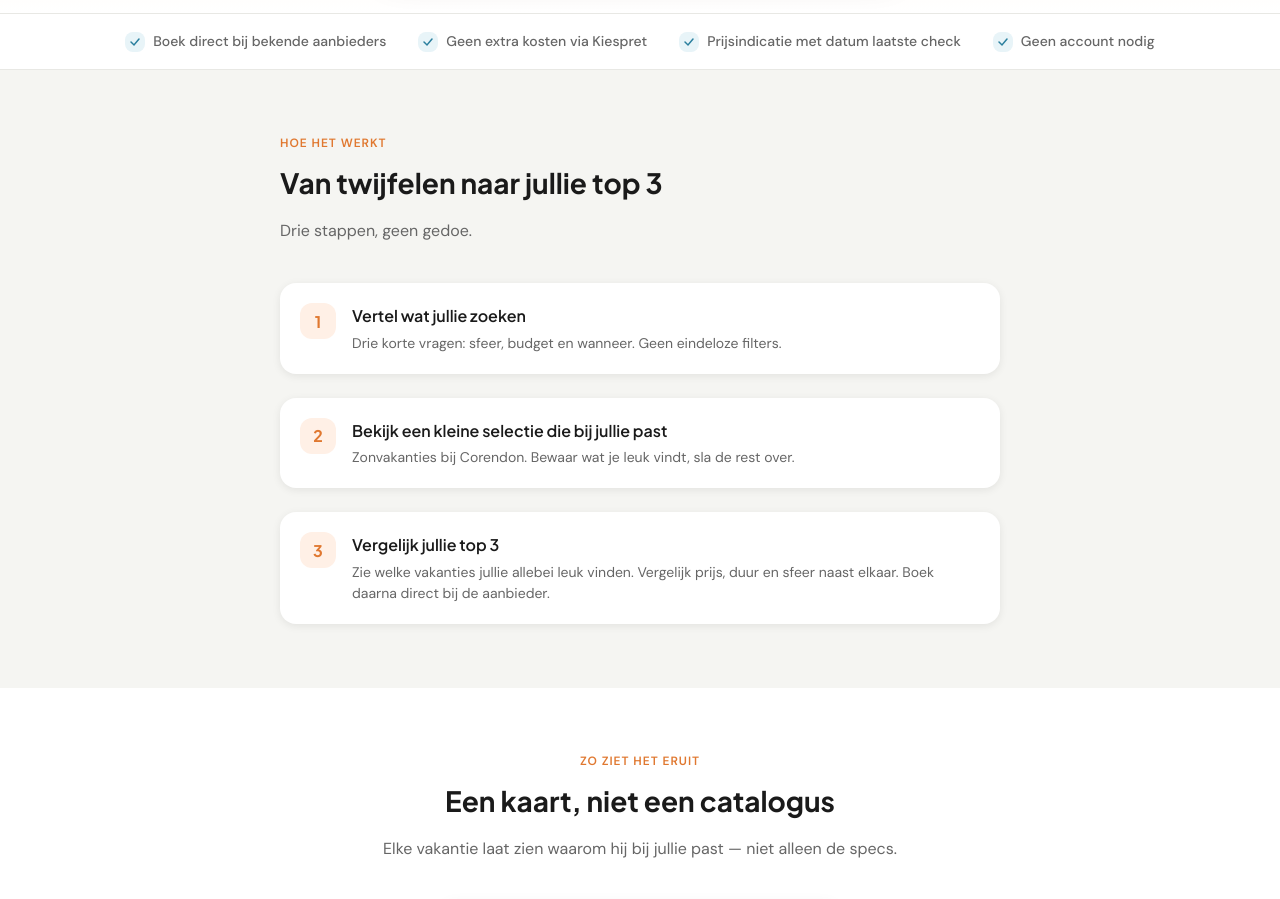
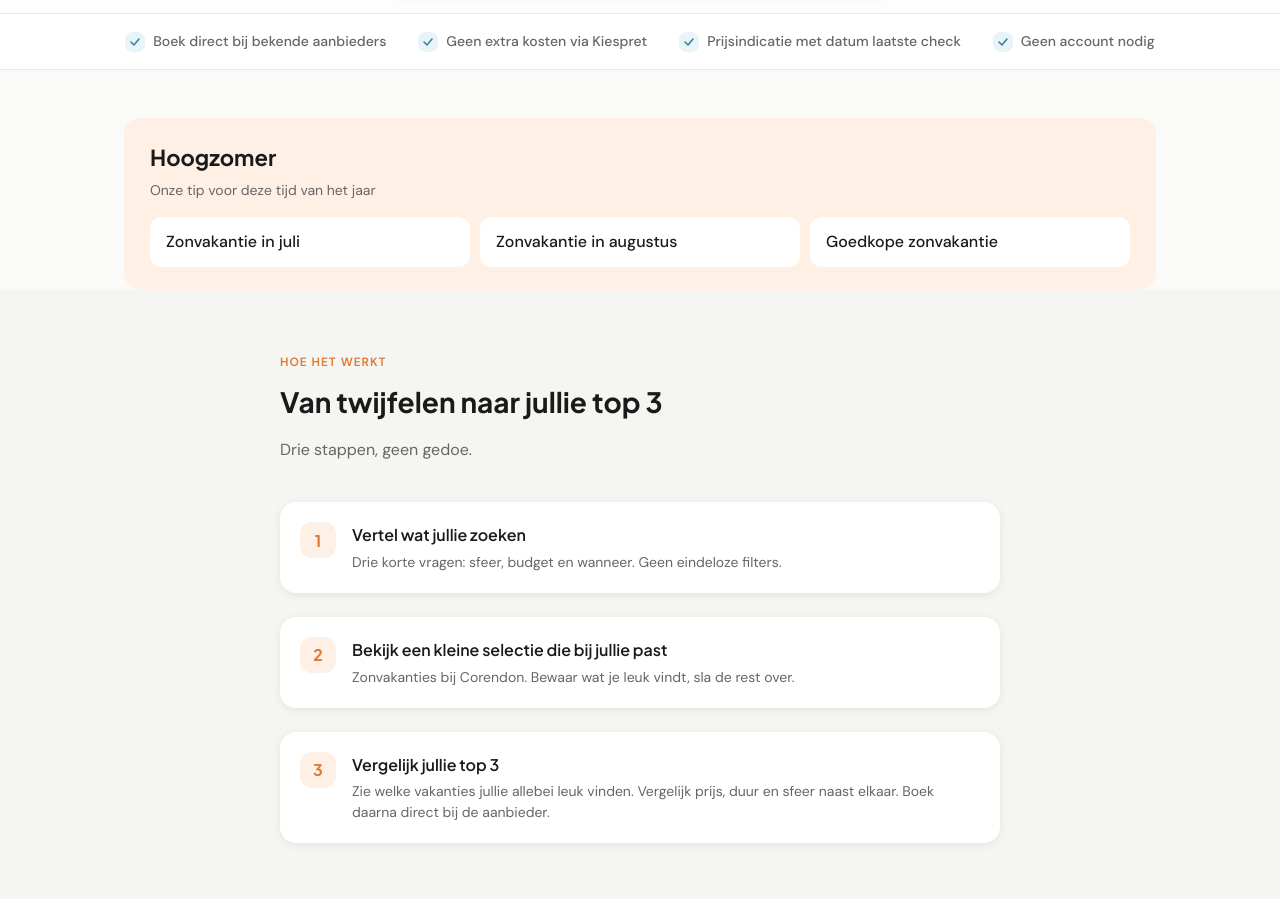
Before and after one commit to Kiestpret/Kiespret, a plain HTML site: page index.html in a window 1280 px wide. Shown: the part 811-1710 px from the top of the page. Drawn offline with Linux system fonts and the light colour scheme; grey boxes are pictures that could not be loaded.

Commit message:
seasonal

```diff
--- a/gids/gids.css
+++ b/gids/gids.css
@@ -345,6 +345,14 @@ nav {
 @media (max-width: 700px) { .review-media.three { grid-template-columns: 1fr 1fr; } }
 @media (max-width: 600px) { .pros-cons, .review-media { grid-template-columns: 1fr; } }
 
+/* ── SEIZOENSHUB (auto-surfacing per maand) ── */
+.season-hub { margin: 8px 0 32px; padding: 20px 24px; background: var(--sunset-light); border-radius: var(--radius-l); }
+.season-hub .season-hub-kop { margin: 0 0 4px; font-size: var(--text-lg); }
+.season-hub .season-hub-sub { margin: 0 0 14px; font-size: var(--text-sm); color: var(--stone); }
+.season-hub-grid { display: grid; grid-template-columns: repeat(auto-fit, minmax(200px, 1fr)); gap: 10px; }
+.season-hub-grid a { display: block; padding: 12px 16px; background: #fff; border-radius: var(--radius-m); color: var(--night); text-decoration: none; font-weight: 500; font-size: var(--text-base); }
+.season-hub-grid a:hover { color: var(--sunset); }
+
 /* ── FOOTER ── */
 footer {
   background: var(--night);
--- a/index.html
+++ b/index.html
@@ -632,6 +632,13 @@
     footer p { font-size: var(--text-xs); color: #555; margin-bottom: 4px; line-height: 1.6; }
     footer a { color: #777; text-decoration: none; }
     footer a:hover { color: #aaa; }
+    .season-hub { max-width: 1080px; margin: 48px auto 0; padding: 0 24px; }
+    .season-hub-inner { padding: 22px 26px; background: var(--sunset-light); border-radius: var(--radius-l); }
+    .season-hub-kop { margin: 0 0 4px; font-family: 'Plus Jakarta Sans', sans-serif; font-size: 22px; font-weight: 700; color: var(--night); }
+    .season-hub-sub { margin: 0 0 16px; font-size: 14px; color: var(--stone); }
+    .season-hub-grid { display: grid; grid-template-columns: repeat(auto-fit, minmax(200px, 1fr)); gap: 10px; }
+    .season-hub-grid a { display: block; padding: 12px 16px; background: #fff; border-radius: 12px; color: var(--night); text-decoration: none; font-weight: 500; font-size: 16px; }
+    .season-hub-grid a:hover { color: var(--sunset); }
   </style>
 </head>
 <body>
@@ -735,6 +742,18 @@
     Geen account nodig
   </div>
 </div>
+
+<section class="season-hub" aria-label="Actuele bestemmingen">
+  <div class="season-hub-inner">
+    <h2 class="season-hub-kop">Waar denk je nu aan?</h2>
+    <p class="season-hub-sub">Onze tip voor deze tijd van het jaar</p>
+    <div class="season-hub-grid" id="seasonHub">
+      <a href="/gids/goedkope-zonvakantie/">Goedkope zonvakantie</a>
+      <a href="/gids/winterzon-canarische-eilanden/">Winterzon op de Canarische Eilanden</a>
+      <a href="/gids/">Alle bestemmingen &amp; maanden</a>
+    </div>
+  </div>
+</section>
 
 <!-- HOW IT WORKS -->
 <section class="how">
@@ -1024,6 +1043,7 @@
   ]
 }
 </script>
+<script src="/season-hub.js"></script>
 <script src="/analytics.js"></script>
 <script src="/cookie-consent.js"></script>
 </body>
--- /dev/null
+++ b/season-hub.js
@@ -0,0 +1,40 @@
+/* Seizoensbewuste hub — herschikt #seasonHub naar de huidige maand.
+   Standaard-HTML blijft staan als JS uit is (SEO-veilig). */
+(function () {
+  var W = '/gids/winterzon-canarische-eilanden/';
+  var CB = '/gids/curacao-of-bonaire/';
+  var MV = '/gids/meivakantie-2027-zon/';
+  var GOED = '/gids/goedkope-zonvakantie/';
+  var HERFST = '/gids/herfstvakantie-zon/';
+  function mnd(slug, label) { return [label, '/gids/zonvakantie-' + slug + '/']; }
+
+  var M = {
+    0:  { k: 'Zon in de winter — en alvast de zomer plannen', i: [['Winterzon op de Canarische Eilanden', W], ['Curaçao of Bonaire', CB], ['Meivakantie 2027 in de zon', MV]] },
+    1:  { k: 'Winterzon en het voorjaar plannen', i: [['Winterzon op de Canarische Eilanden', W], mnd('mei', 'Zonvakantie in mei'), ['Meivakantie 2027 in de zon', MV]] },
+    2:  { k: 'Op naar het voorjaar', i: [mnd('mei', 'Zonvakantie in mei'), ['Meivakantie 2027 in de zon', MV], mnd('juni', 'Zonvakantie in juni')] },
+    3:  { k: 'Meivakantie en de vroege zomer', i: [['Meivakantie 2027 in de zon', MV], mnd('mei', 'Zonvakantie in mei'), mnd('juni', 'Zonvakantie in juni')] },
+    4:  { k: 'Mei en juni: warm en nog rustig', i: [mnd('mei', 'Zonvakantie in mei'), mnd('juni', 'Zonvakantie in juni'), ['Goedkope zonvakantie', GOED]] },
+    5:  { k: 'Volop zomer', i: [mnd('juni', 'Zonvakantie in juni'), mnd('juli', 'Zonvakantie in juli'), ['Goedkope zonvakantie', GOED]] },
+    6:  { k: 'Hoogzomer', i: [mnd('juli', 'Zonvakantie in juli'), mnd('augustus', 'Zonvakantie in augustus'), ['Goedkope zonvakantie', GOED]] },
+    7:  { k: 'Augustus en de nazomer', i: [mnd('augustus', 'Zonvakantie in augustus'), mnd('september', 'Zonvakantie in september'), ['Goedkope zonvakantie', GOED]] },
+    8:  { k: 'Nazomer: warm water, minder druk', i: [mnd('september', 'Zonvakantie in september'), mnd('oktober', 'Zonvakantie in oktober'), ['Goedkope zonvakantie', GOED]] },
+    9:  { k: 'Herfstzon', i: [mnd('oktober', 'Zonvakantie in oktober'), ['Herfstvakantie in de zon', HERFST], ['Winterzon op de Canarische Eilanden', W]] },
+    10: { k: 'Winterzon komt eraan', i: [mnd('november', 'Zonvakantie in november'), ['Winterzon op de Canarische Eilanden', W], ['Curaçao of Bonaire', CB]] },
+    11: { k: 'Winterzon — en alvast de zomer', i: [['Winterzon op de Canarische Eilanden', W], ['Curaçao of Bonaire', CB], ['Meivakantie 2027 in de zon', MV]] }
+  };
+
+  var el = document.getElementById('seasonHub');
+  if (!el) return;
+  var data = M[new Date().getMonth()];
+  if (!data) return;
+
+  var kop = document.querySelector('.season-hub-kop');
+  if (kop) kop.textContent = data.k;
+
+  el.innerHTML = data.i.map(function (item) {
+    var a = document.createElement('a');
+    a.href = item[1];
+    a.textContent = item[0];
+    return a.outerHTML;
+  }).join('');
+})();
```
Also changed, not shown: gids/index.html (+11 -0 lines), 1 other file.
